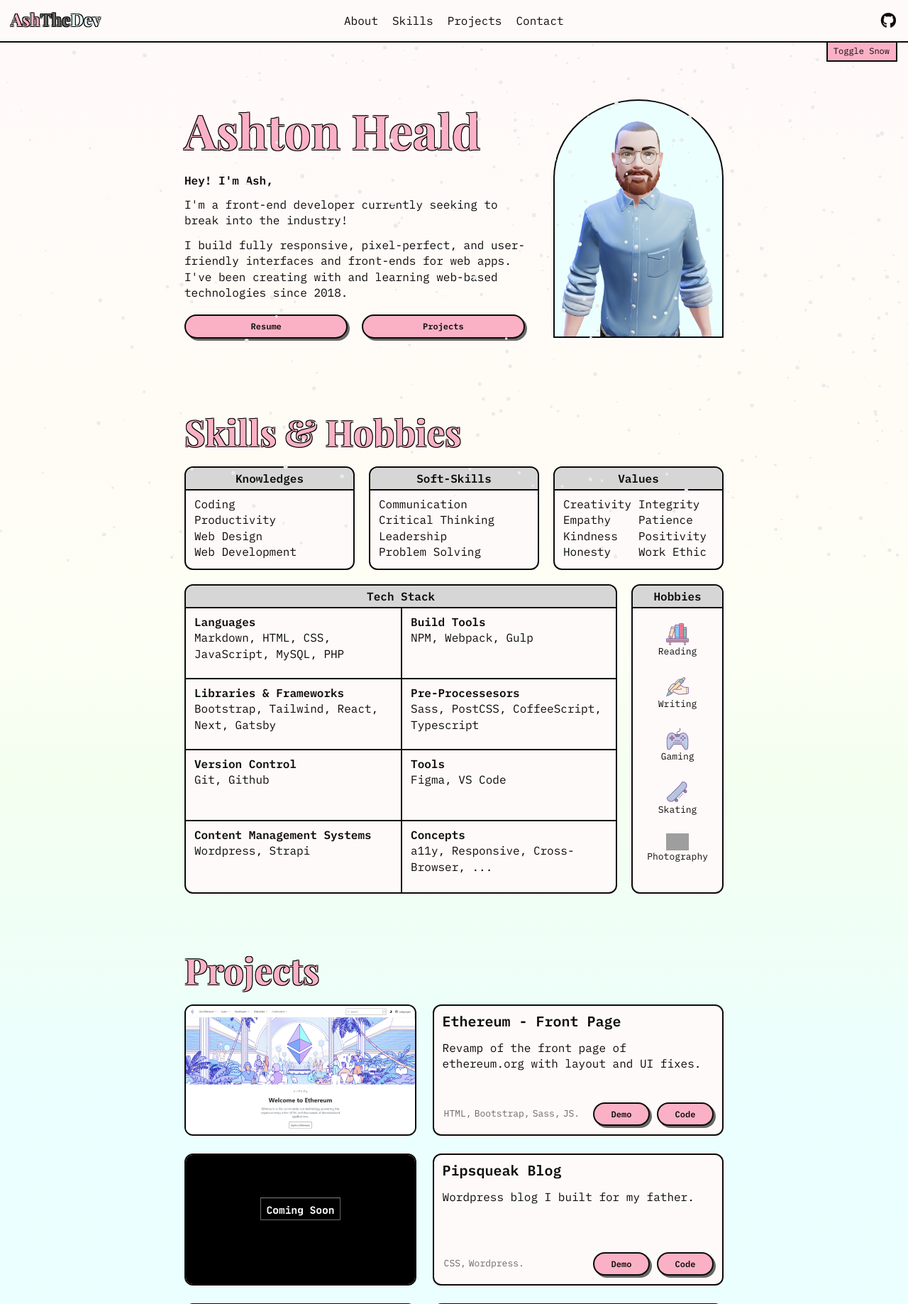
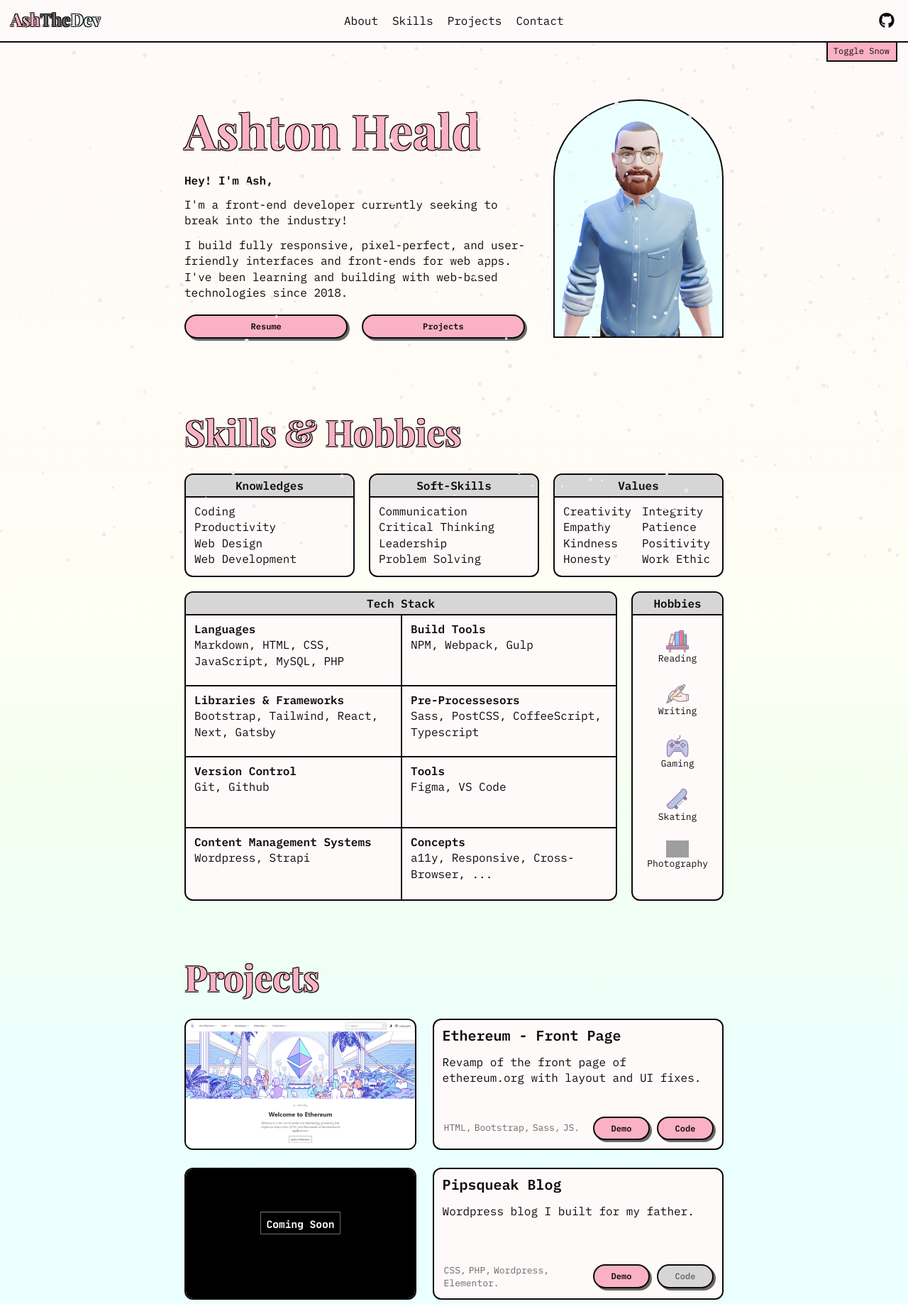
Before and after one commit to AshtonHeald/personal-portfolio, a PHP site: page / in a window 1280 px wide. Shown: the top 1837 px of the page at 71% size. Run offline with PHP 8.4, Linux system fonts and the light colour scheme; some libraries are stand-ins or nearby versions; some web fonts are replaced; grey boxes are pictures that could not be loaded.

Commit message:
finished basic layout 'mvp'

```diff
--- a/assets/js/scripts.js
+++ b/assets/js/scripts.js
@@ -1,5 +1,3 @@
-// === Menu Toggle ======
-
 // === Canvas Toggle ======
 document.getElementById("canvasToggle").addEventListener("click", showHide);
 
--- a/includes/about.php
+++ b/includes/about.php
@@ -3,9 +3,9 @@
 		<h1 class="text-center">Ashton Heald</h1>
 		<p><b>Hey! I'm Ash,</b></p>
 		<p>I'm a front-end developer currently seeking to break into the industry!</p>
-		<p>I build fully responsive, pixel-perfect, and user-friendly interfaces and front-ends for web apps. I've been creating with and learning web-based technologies since 2018.</p>
+		<p>I build fully responsive, pixel-perfect, and user-friendly interfaces and front-ends for web apps. I've been learning and building with web-based technologies since 2018.</p>
 		<div class="btn-group text-small">
-			<a class="btn" href="digital-resume">Resume</a>
+			<a class="btn" href="assets/ashtonheald-resume.pdf">Resume</a>
 			<button class="btn" onclick="location.href='#projects';">Projects</button>
 		</div>
 	</article>
--- a/includes/projects.php
+++ b/includes/projects.php
@@ -24,8 +24,8 @@
 								</ul>
 							</div>
 							<div class="btn-group text-small">
-								<a class="btn" href=""><i class="fa-solid fa-code"></i><span>Demo</span></a>
-								<a class="btn" href=""><i class="fa-solid fa-laptop"></i></i> <span>Code</span></a>
+								<a class="btn" href="https://start.ashthe.dev/ethereum.org/"><i class="fa-solid fa-code"></i><span>Demo</span></a>
+								<a class="btn" href="https://github.com/AshtonHeald/ethereum.org"><i class="fa-solid fa-laptop"></i></i> <span>Code</span></a>
 							</div>
 						</div>
 					</div>
@@ -46,12 +46,14 @@
 							<div class="built-with">
 								<ul>
 									<li>CSS,</li>
-									<li>Wordpress.</li>
+									<li>PHP,</li>
+									<li>Wordpress,</li>
+									<li>Elementor.</li>
 								</ul>
 							</div>
 							<div class="btn-group text-small">
-								<a class="btn" href=""><i class="fa-solid fa-code"></i><span>Demo</span></a>
-								<a class="btn" href=""><i class="fa-solid fa-laptop"></i></i> <span>Code</span></a>
+								<a class="btn" href="https://pipsqueak.blog/"><i class="fa-solid fa-code"></i><span>Demo</span></a>
+								<a class="btn disabled" tabindex="-1" href="javascript:void(0)"><i class="fa-solid fa-laptop"></i></i> <span>Code</span></a>
 							</div>
 						</div>
 					</div>
@@ -73,11 +75,12 @@
 								<ul>
 									<li>Sass,</li>
 									<li>JS,</li>
+									<li>NodeJS.</li>
 								</ul>
 							</div>
 							<div class="btn-group text-small">
-								<a class="btn" href=""><i class="fa-solid fa-code"></i><span>Demo</span></a>
-								<a class="btn" href=""><i class="fa-solid fa-laptop"></i></i> <span>Code</span></a>
+								<a class="btn" href="https://start.ashthe.dev/"><i class="fa-solid fa-code"></i><span>Demo</span></a>
+								<a class="btn" href="https://github.com/AshtonHeald/ashtonheald.github.io"><i class="fa-solid fa-laptop"></i></i> <span>Code</span></a>
 							</div>
 						</div>
 					</div>
@@ -97,14 +100,14 @@
 						<div class="card-footer">
 							<div class="built-with">
 								<ul>
+									<li>HTML,</li>
 									<li>Sass,</li>
-									<li>JS, </li>
-									<li>Api's.</li>
+									<li>JS.</li>
 								</ul>
 							</div>
 							<div class="btn-group text-small">
-								<a class="btn" href=""><i class="fa-solid fa-code"></i><span>Demo</span></a>
-								<a class="btn" href=""><i class="fa-solid fa-laptop"></i></i> <span>Code</span></a>
+								<a class="btn" href="https://ashtonheald.me/"><i class="fa-solid fa-code"></i><span>Demo</span></a>
+								<a class="btn" href="https://github.com/AshtonHeald/Bio-Links"><i class="fa-solid fa-laptop"></i></i> <span>Code</span></a>
 							</div>
 						</div>
 					</div>
@@ -131,8 +134,8 @@
 								</ul>
 							</div>
 							<div class="btn-group text-small">
-								<a class="btn" href=""><i class="fa-solid fa-code"></i><span>Demo</span></a>
-								<a class="btn" href=""><i class="fa-solid fa-laptop"></i></i> <span>Code</span></a>
+								<a class="btn" href="https://v1.ashthe.dev"><i class="fa-solid fa-code"></i><span>Demo</span></a>
+								<a class="btn" href="https://github.com/AshtonHeald/Portfolio/tree/version-1"><i class="fa-solid fa-laptop"></i></i> <span>Code</span></a>
 							</div>
 						</div>
 					</div>
--- a/scss/base/_defaults.scss
+++ b/scss/base/_defaults.scss
@@ -5,6 +5,12 @@
 }
 html {
 	scroll-behavior: smooth;
+}
+h1 {
+	margin: 15px 0;
+}
+h2 {
+	margin: 15px 0 25px;
 }
 body {
 	padding-top: 50px;
--- a/scss/base/_typography.scss
+++ b/scss/base/_typography.scss
@@ -33,7 +33,6 @@ h5,
 	font-family: "Playfair Display", serif;
 	font-weight: 700;
 	line-height: 1.3;
-	margin: 15px 0;
 	text-shadow: -1px 1px 0 #000, 1px 1px 0 #000, 1px -1px 0 #000, -1px -1px 0 #000;
 	transition: ease 0.25s;
 	&::selection {
--- a/scss/components/_buttons.scss
+++ b/scss/components/_buttons.scss
@@ -6,13 +6,14 @@
 	border: $border;
 	border-radius: 50px;
 	box-shadow: 3px 3px 0 $dim-gray;
+	display: grid;
 	font-weight: bold;
 	height: 33.8px;
 	line-height: 1.125;
 	padding: 8px 12px;
+	place-items: center;
+	pointer-events: auto;
 	text-align: center;
-	display: grid;
-	place-items: center;
 	&:focus,
 	&:hover {
 		box-shadow: none;
@@ -21,8 +22,18 @@
 	&:active {
 		outline: 2px solid $pink;
 	}
+}
+.disabled {
+	background-color: $gray-100;
+	color: $gray-500;
+	pointer-events: none;
+	&:focus,
 	&:hover {
-		cursor: pointer;
+		box-shadow: none;
+		outline: none;
+	}
+	&:active {
+		outline: none;
 	}
 }
 .btn-group {
--- a/scss/components/_cards.scss
+++ b/scss/components/_cards.scss
@@ -2,16 +2,16 @@
 @use "../base/library" as *;
 
 .card {
+	background-color: $white;
 	border: $border;
 	border-radius: $border-radius;
-	background-color: $white;
 	.card-header {
+		background-color: $light-gray;
 		border-bottom: $border;
-		background-color: $light-gray;
 		border-radius: $border-radius-top;
+		font-weight: bold;
 		padding: 4px;
 		text-align: center;
-		font-weight: bold;
 	}
 	.card-body {
 		padding: 8px 12px 12px;
@@ -22,6 +22,9 @@
 		display: flex;
 		ul {
 			width: 50%;
+			&:first-of-type {
+				margin-right: 10px;
+			}
 		}
 	}
 }
--- a/scss/components/_map.scss
+++ b/scss/components/_map.scss
@@ -10,6 +10,9 @@ iframe {
 	border-radius: $border-radius;
 	height: 100%;
 	width: 100%;
+	&:focus {
+		outline: none;
+	}
 }
 .mapouter {
 	position: relative;
--- a/scss/layout/_footer.scss
+++ b/scss/layout/_footer.scss
@@ -14,7 +14,7 @@ footer {
 		background-color: $white;
 		border: $border;
 		border-radius: $border-radius;
-		padding: 3px 6px;
+		padding: 6px 12px;
 	}
 	.footer-btn {
 		position: absolute;
--- a/scss/layout/_navigation.scss
+++ b/scss/layout/_navigation.scss
@@ -8,9 +8,9 @@
 	place-items: center;
 	position: fixed;
 	top: 0;
+	user-select: none;
 	width: 100%;
 	z-index: 2;
-	user-select: none;
 	@include media-1 {
 		height: 60px;
 	}
@@ -51,15 +51,15 @@
 	background-position: center;
 	background-repeat: no-repeat;
 	background-size: cover;
-	height: 22px;
+	height: 20px;
 	position: absolute;
 	right: 18px;
-	top: 13px;
-	width: 22px;
+	top: 14px;
+	width: 20px;
 	z-index: 3;
 	cursor: pointer;
 	@include media-1 {
-		top: 18px;
+		top: 20px;
 	}
 	@include media-2 {
 		display: none;
@@ -83,6 +83,9 @@
 			display: block;
 			padding: 6px;
 			width: 120px;
+			&:hover {
+				color: $gray-500;
+			}
 		}
 	}
 	#socialMenu {
@@ -91,11 +94,17 @@
 		width: 180px;
 		li a {
 			display: grid;
-			height: 25px;
+			height: 30px;
+			padding: 4px;
 			place-items: center;
-			width: 25px;
+			width: 30px;
 			i {
 				font-size: 22px;
+			}
+			&:hover {
+				i {
+					color: $gray-500;
+				}
 			}
 		}
 	}
--- a/scss/sections/_contact.scss
+++ b/scss/sections/_contact.scss
@@ -21,7 +21,7 @@
 			width: 61%;
 		}
 		.contact-column-2 {
-			width: 35%;
+			width: 35.5%;
 		}
 	}
 }
--- a/scss/sections/_projects.scss
+++ b/scss/sections/_projects.scss
@@ -2,8 +2,8 @@
 @use "../base/theme" as *;
 @use "../base/library" as *;
 .project-container {
+	justify-content: space-between;
 	margin-bottom: 60px;
-	justify-content: space-between;
 	.card-body {
 		display: flex;
 		flex-direction: column;
@@ -42,26 +42,26 @@
 		display: flex;
 		margin-bottom: 25px;
 		.project-img {
+			margin-bottom: 0;
 			width: 43%;
-			margin-bottom: 0;
 		}
 		.card {
+			margin-bottom: 0;
 			width: 54%;
-			margin-bottom: 0;
 		}
 	}
 }
 .project-title {
+	font-size: 20px;
 	font-weight: bold;
-	font-size: 20px;
 }
 .project-img {
 	margin-bottom: 20px;
 	img {
+		border: $border;
+		border-radius: $border-radius;
+		display: block;
 		width: 100%;
-		display: block;
-		border-radius: $border-radius;
-		border: $border;
 	}
 }
 .card-footer {
@@ -70,11 +70,11 @@
 	margin-top: auto;
 }
 .built-with {
+	color: $gray-500;
 	display: grid;
+	flex-wrap: wrap;
+	font-size: small;
 	place-items: center;
-	font-size: small;
-	flex-wrap: wrap;
-	color: $gray-500;
 	ul {
 		display: flex;
 		flex-wrap: wrap;
```
Also changed, not shown: assets/css/main.css, 1 other file.
